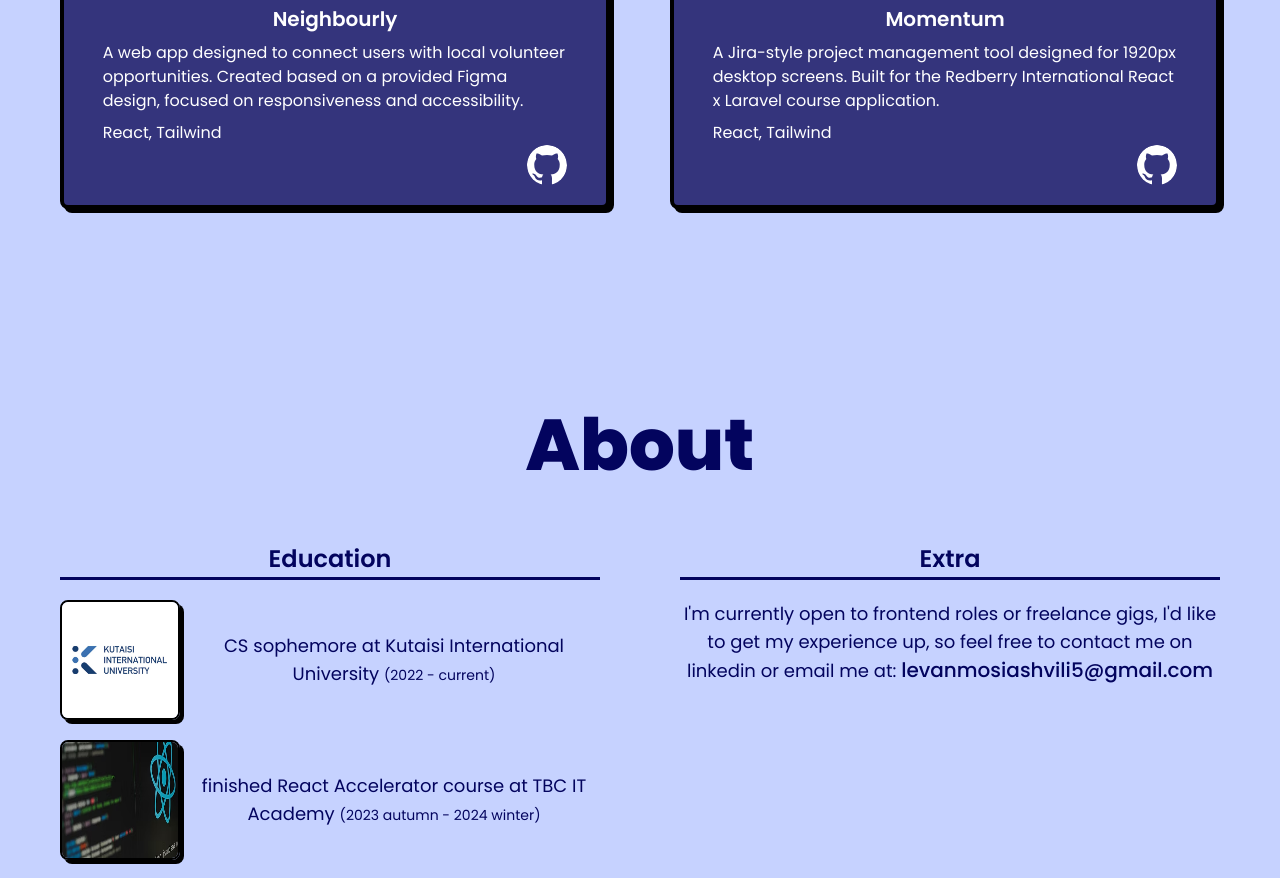
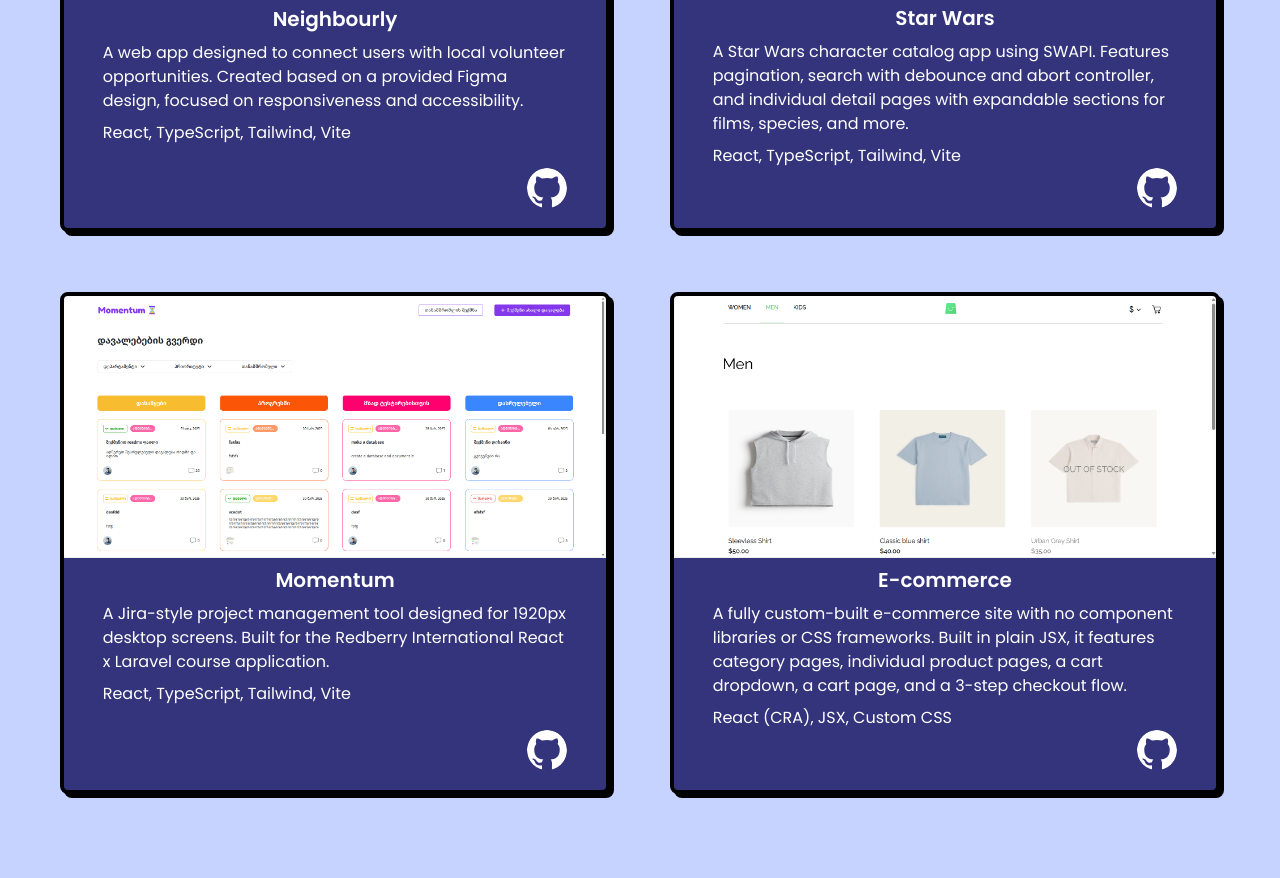
Before and after one commit to Mosa-5/portfolio, a React (Vite) app: page / in a window 1280 px wide. Shown: the part 2560-3438 px from the top of the page. Built offline with nearby package versions, Linux system fonts and the light colour scheme.

Commit message:
added 2 more projects

```diff
--- a/src/components/projects/project.data.ts
+++ b/src/components/projects/project.data.ts
@@ -2,6 +2,8 @@ import gymgear from "@/assets/projectImages/GymGear.png";
 import koko from "@/assets/projectImages/KoKo.png";
 import neighbourly from "@/assets/projectImages/Neighbourly.png"
 import momentum from "@/assets/projectImages/Momentum.png"
+import StarWars from "@/assets/projectImages/starWars.png"
+import Ecommerce from "@/assets/projectImages/Ecommerce.png"
 
 export const projectData: ProjectDataType[] = [
   {
@@ -9,7 +11,7 @@ export const projectData: ProjectDataType[] = [
     image: gymgear,
     description:
       "A full-featured e-commerce platform for gym equipment. Includes user authentication, profiles with order history and wishlists, and product reviews. Data is managed via Supabase.",
-    techstack: "React, Tailwind, Supabase",
+    techstack: "React, TypeScript, Tailwind, Vite",
     webLink: "https://gym-app-7y5y.vercel.app/",
     githubLink: "https://github.com/Mosacd/gym-app",
   },
@@ -18,7 +20,7 @@ export const projectData: ProjectDataType[] = [
     image: koko,
     description:
       "A playful educational app that helps users learn and practice sign language through interactive features and a clean, user-friendly interface.",
-    techstack: "React, Tailwind",
+    techstack: "React, TypeScript, Tailwind, Vite",
     webLink: "https://koko-lilac.vercel.app/home",
     githubLink: "https://github.com/Mosacd/koko",
   },
@@ -27,19 +29,37 @@ export const projectData: ProjectDataType[] = [
     image: neighbourly,
     description:
       "A web app designed to connect users with local volunteer opportunities. Created based on a provided Figma design, focused on responsiveness and accessibility.",
-    techstack: "React, Tailwind",
+    techstack: "React, TypeScript, Tailwind, Vite",
     webLink: "https://neighbourly-two.vercel.app/",
     githubLink: "https://github.com/Mosacd/Neighbourly",
   },
+  {
+  title: "Star Wars",
+  image: StarWars,
+  description:
+    "A Star Wars character catalog app using SWAPI. Features pagination, search with debounce and abort controller, and individual detail pages with expandable sections for films, species, and more.",
+  techstack: "React, TypeScript, Tailwind, Vite",
+  webLink: "https://star-wars-ruddy-five.vercel.app/",
+  githubLink: "https://github.com/Mosacd/star-wars",
+},
   {
     title: "Momentum",
     image: momentum,
     description:
       "A Jira-style project management tool designed for 1920px desktop screens. Built for the Redberry International React x Laravel course application.",
-    techstack: "React, Tailwind",
+    techstack: "React, TypeScript, Tailwind, Vite",
     webLink: "https://redberry-rose.vercel.app/",
     githubLink: "https://github.com/Mosacd/redberry",
-  }
+  },
+  {
+  title: "E-commerce",
+  image: Ecommerce,
+  description:
+    "A fully custom-built e-commerce site with no component libraries or CSS frameworks. Built in plain JSX, it features category pages, individual product pages, a cart dropdown, a cart page, and a 3-step checkout flow.",
+  techstack: "React (CRA), JSX, Custom CSS",
+  webLink: "https://e-commerce-psi-pink-86.vercel.app/women/w1",
+  githubLink: "https://github.com/Mosacd/E-commerce",
+},
 ];
 
 type ProjectDataType = {
```
Also changed, not shown: src/assets/projectImages/Ecommerce.png (added), src/assets/projectImages/StarWars.png (added).
